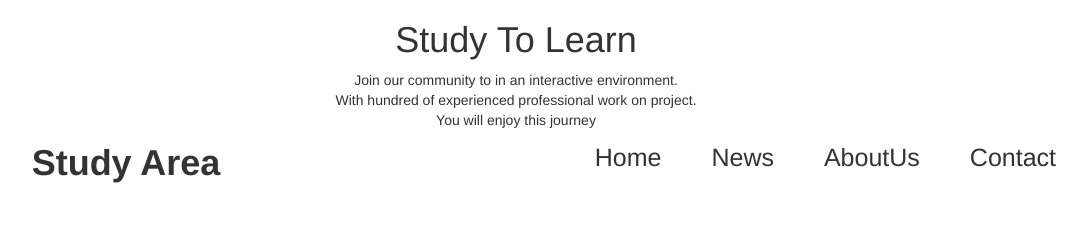
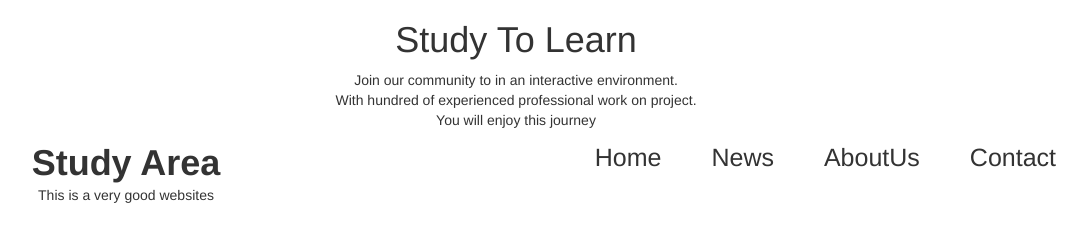
Before and after one commit to Ghulam121/WebSiteProject, a plain HTML site: page index.html in a window 1280 px wide. Shown: the whole page, without its empty margins (124-1211 px from the left). Drawn offline with nearby package versions, Linux system fonts and the light colour scheme.

Commit message:
index added

```diff
--- a/index.html
+++ b/index.html
@@ -28,7 +28,7 @@
  <section class="container">
  <div class="row">
  <div class="col-sm-4 text-center">
-
+    This is a very good websites
  </div>
  <div class="col-sm-4 text-center">
 
```
